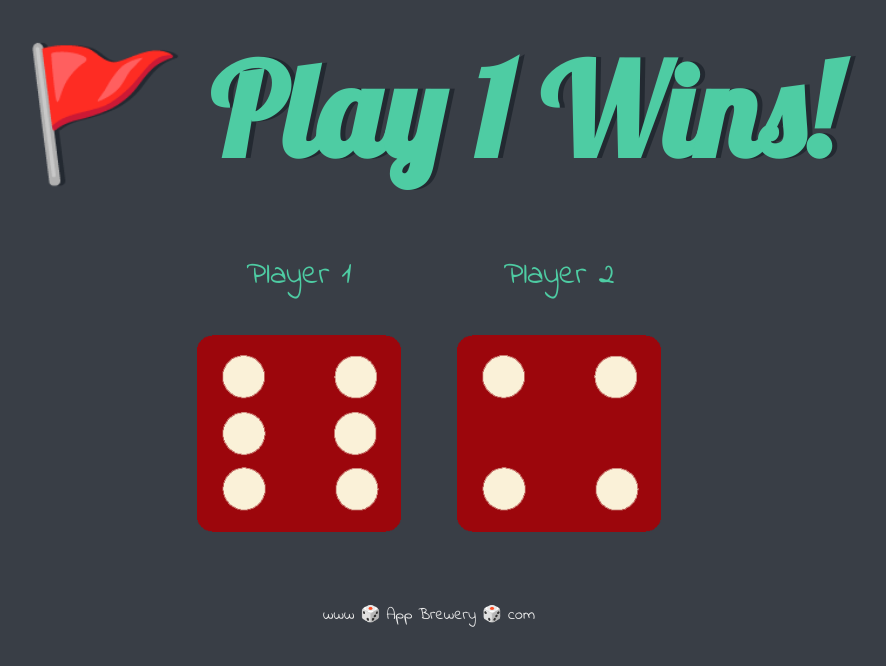
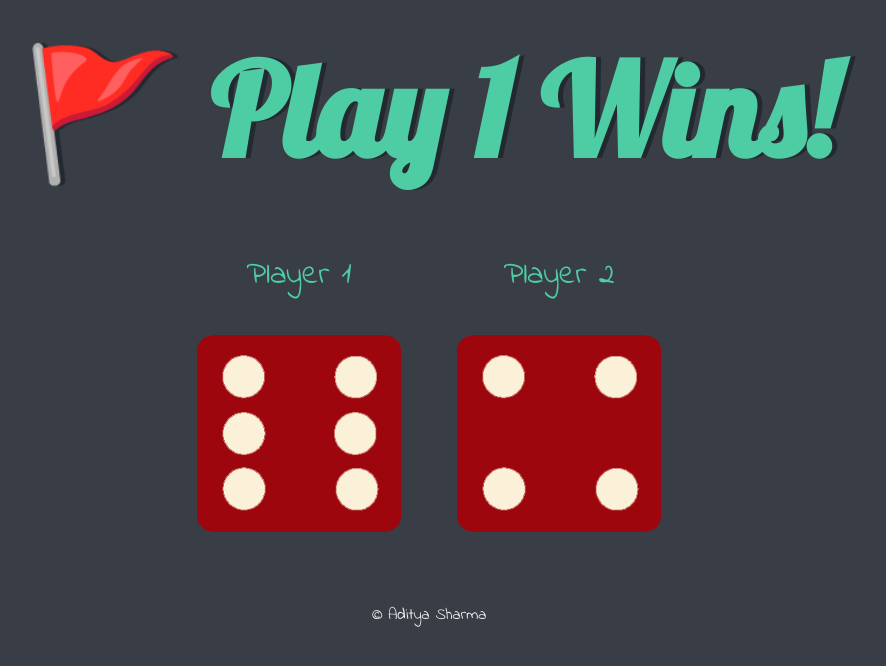
Before and after one commit to Adityasharma3010/dicee, a plain HTML site: page dicee.html in a window 1280 px wide. Shown: the whole page, without its empty margins (211-1097 px from the left). Drawn offline with Linux system fonts and the light colour scheme.

Commit message:
Update dicee.html

```diff
--- a/dicee.html
+++ b/dicee.html
@@ -29,6 +29,6 @@
       </body>
 
       <footer>
-        www 🎲 App Brewery 🎲 com
+        &copy; Aditya Sharma
       </footer>
     </html>
```
